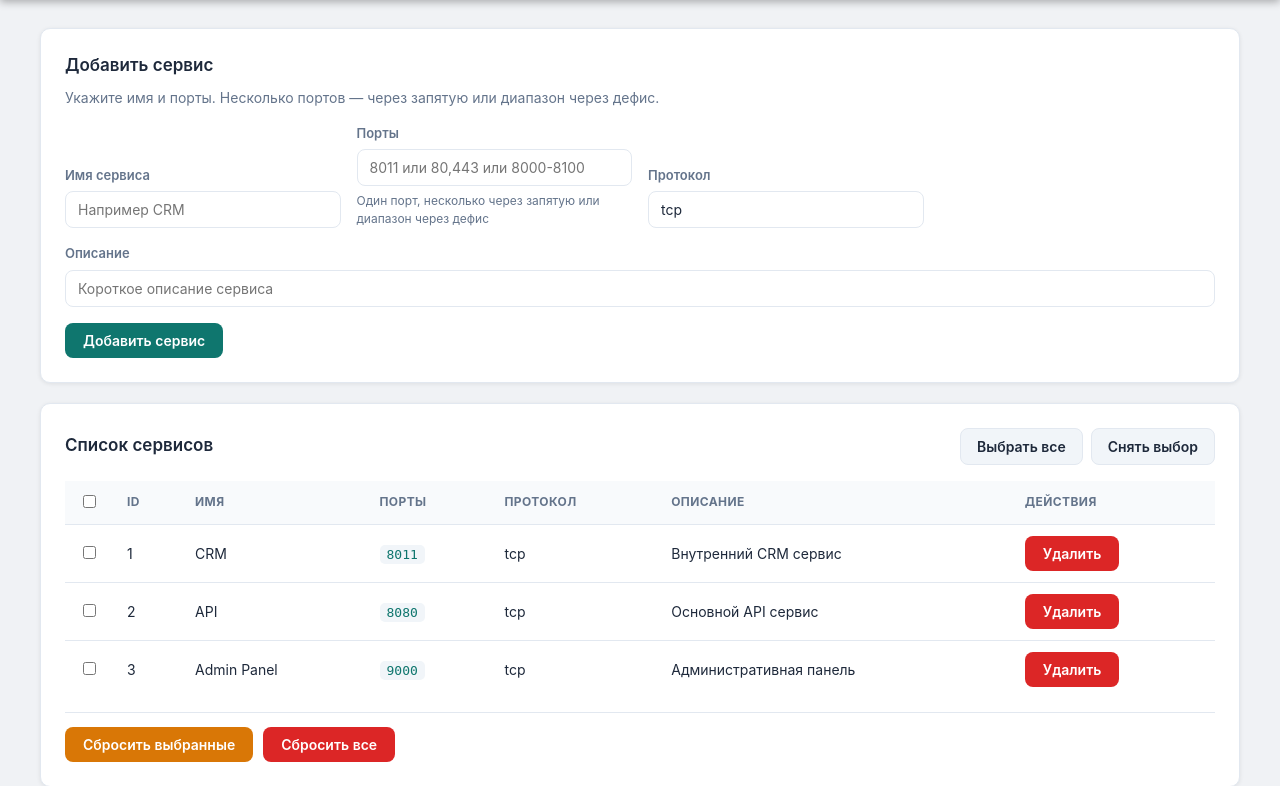
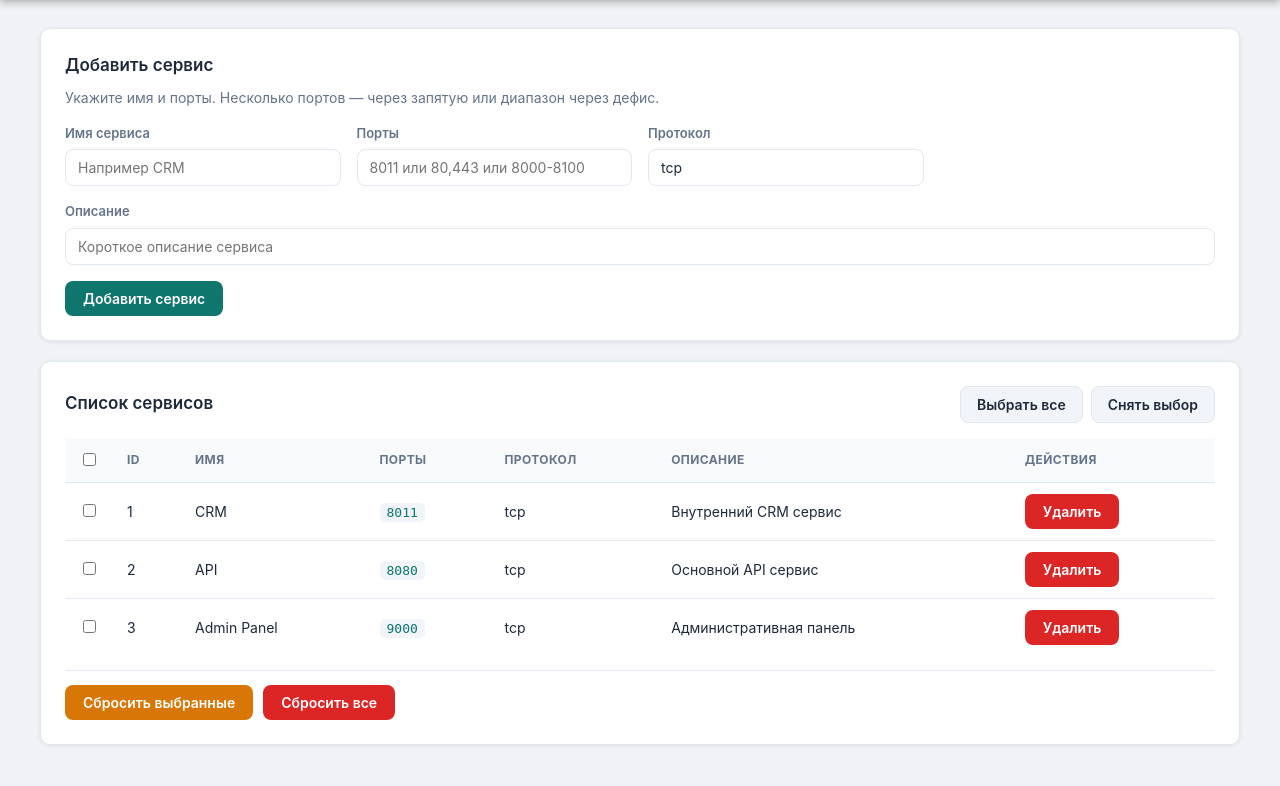
Before and after one commit to SVATOY22rus/butler, a Flask app: page /services in a window 1280 px wide. Shown: the part 69-855 px from the top of the page. Run offline with Flask 3, Linux system fonts and the light colour scheme; the visitor is signed in with stand-in values (Sample User, id 1); data comes from the database, SQL or seed files in the repository.

Commit message:
fix: services.html — убрать small из label, выровнять form-grid по start

```diff
--- a/app/static/style.css
+++ b/app/static/style.css
@@ -284,7 +284,7 @@ body {
     display: grid;
     grid-template-columns: repeat(auto-fit, minmax(220px, 1fr));
     gap: 16px;
-    align-items: end;
+    align-items: start;
 }
 
 .form-grid label {
--- a/app/templates/services.html
+++ b/app/templates/services.html
@@ -13,7 +13,6 @@
         <label>
             Порты
             <input type="text" name="ports_raw" placeholder="8011 или 80,443 или 8000-8100" required>
-            <small>Один порт, несколько через запятую или диапазон через дефис</small>
         </label>
         <label>
             Протокол
```
